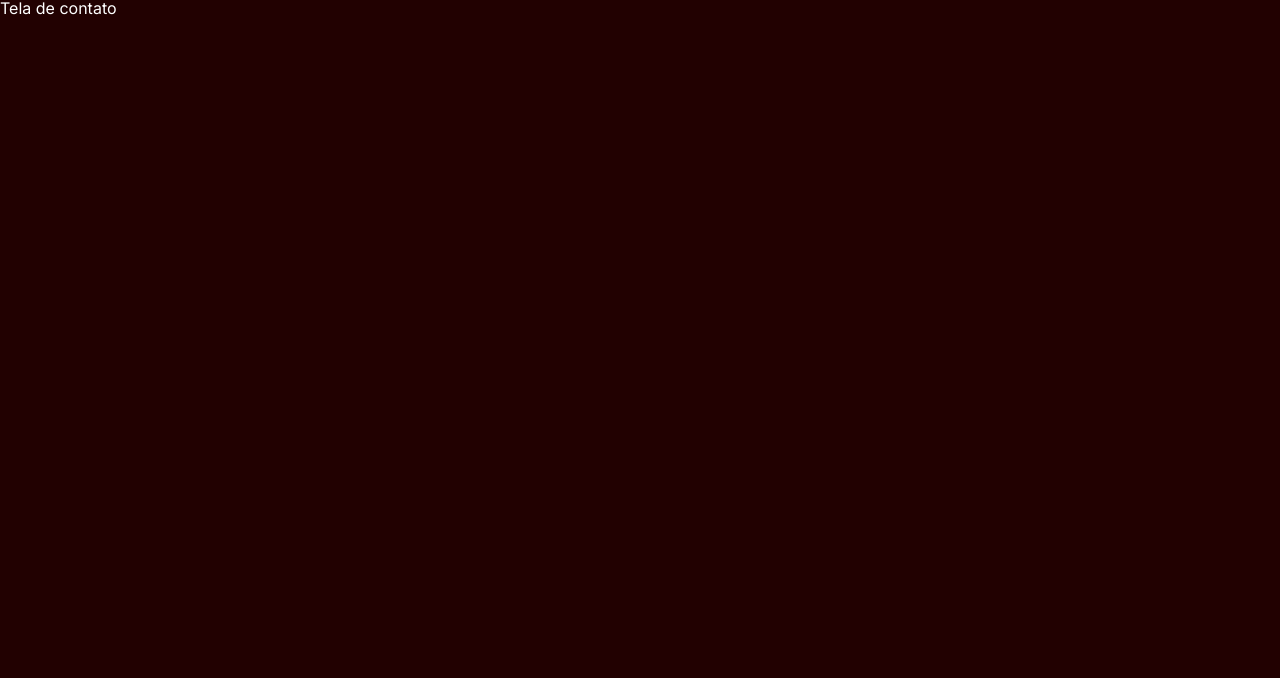
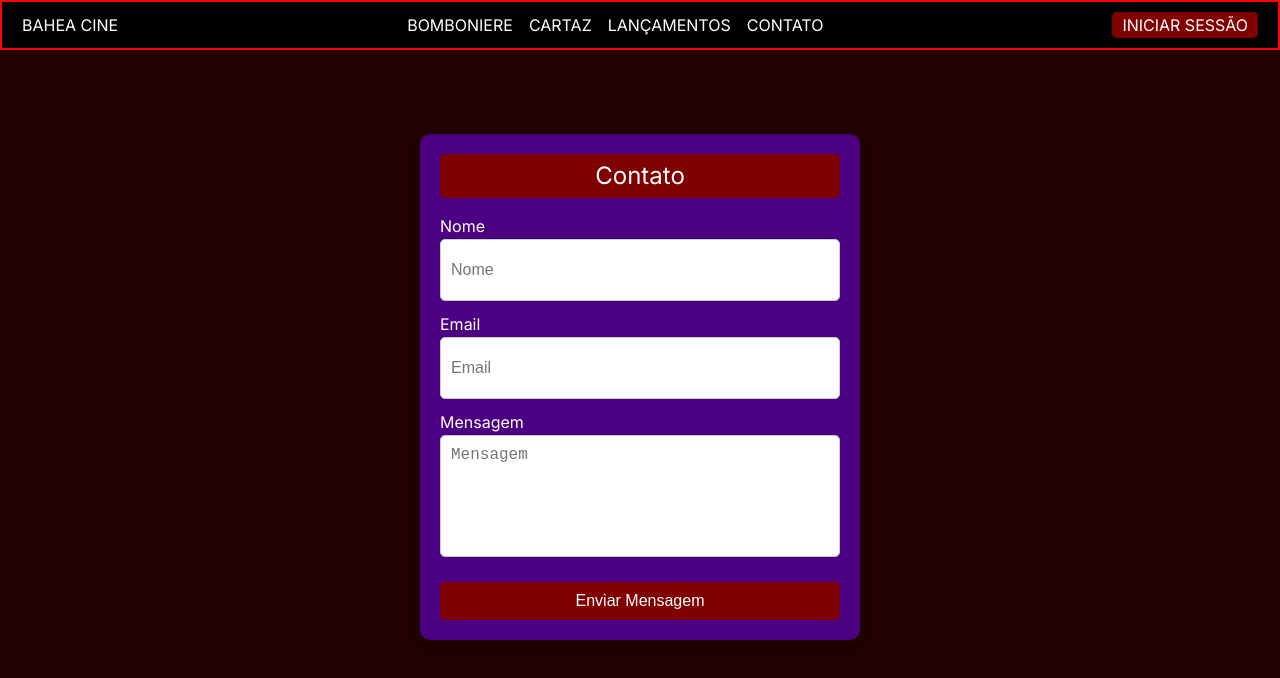
Before and after one commit to caioeduardo4100/projeto-bahea-cine, a Next.js app in the folder bahea-cine/: page /contato in a window 1280 px wide. Shown: the top 678 px of the page. Built offline with nearby package versions, Linux system fonts and the light colour scheme.

Commit message:
Add Contato

```diff
--- a/bahea-cine/src/app/contato/page.jsx
+++ b/bahea-cine/src/app/contato/page.jsx
@@ -1,9 +1,47 @@
-import styles from "./page.style.css";
+import React from 'react';
+import './page.style.css';
 
-export default function Contatos() {
-    return (
-        <main>
-            <h1>Tela de contato</h1>
-        </main>
-    )
-}
+const ContactPage = () => {
+  return (
+    <div>
+      <header className="navbar">
+        <div className="logo">
+          <h1>BAHEA CINE</h1>
+        </div>
+        <nav>
+          <a href="/bomboniere">BOMBONIERE</a>
+          <a href="/cartaz">CARTAZ</a>
+          <a href="/lancamentos">LANÇAMENTOS</a>
+          <a href="/contato">CONTATO</a>
+        </nav>
+        <div className="login">
+          <a href="/login">INICIAR SESSÃO</a>
+        </div>
+      </header>
+      <div className="contact-container">
+        <div className="contact-card">
+          <div className="contact-header">
+            <h1>Contato</h1>
+          </div>
+          <form>
+            <div className="input-group">
+              <label htmlFor="name">Nome</label>
+              <input type="text" id="name" name="name" placeholder="Nome" required />
+            </div>
+            <div className="input-group">
+              <label htmlFor="email">Email</label>
+              <input type="email" id="email" name="email" placeholder="Email" required />
+            </div>
+            <div className="input-group">
+              <label htmlFor="message">Mensagem</label>
+              <textarea id="message" name="message" placeholder="Mensagem" required></textarea>
+            </div>
+            <button type="submit">Enviar Mensagem</button>
+          </form>
+        </div>
+      </div>
+    </div>
+  );
+};
+
+export default ContactPage;
--- a/bahea-cine/src/app/contato/page.style.css
+++ b/bahea-cine/src/app/contato/page.style.css
@@ -1,3 +1,164 @@
-h1 {
+html, body {
+    font-size: 16px;
+    margin: 0;
+    height: 100%;
+    width: 100%;
+    overflow-x: hidden;
+  }
+
+  body {
+    background-color: rgb(34, 1, 1);
+    font-family: Arial, sans-serif;
+  }
+
+  .page-container {
+    display: flex;
+    flex-direction: column;
+    height: 100%;
+    width: 100%;
+  }
+
+  .navbar {
+    display: flex;
+    justify-content: space-between;
+    align-items: center;
+    padding: 0.625rem 1.25rem; /* 10px 20px */
+    background-color: black;
     color: white;
-}
+    flex-wrap: wrap;
+    border: 2px solid red; /* Borda vermelha */
+    box-sizing: border-box;
+    margin-bottom: 4rem; /* Adiciona margem inferior */
+  }
+
+  .navbar .logo {
+    display: flex;
+    align-items: center;
+  }
+
+  .navbar .logo img {
+    height: 2.5rem; /* 40px */
+    vertical-align: middle;
+  }
+
+  .navbar nav {
+    display: flex;
+    justify-content: center;
+    flex-wrap: wrap;
+    flex: 1;
+  }
+
+  .navbar nav a {
+    margin: 0 0.5rem; /* 8px */
+    color: white;
+    text-decoration: none;
+    font-size: 1rem; /* 16px */
+  }
+
+  .navbar .login {
+    display: flex;
+    align-items: center;
+  }
+
+  .navbar .login a {
+    background-color: #800000;
+    padding: 0.3125rem 0.625rem; /* 5px 10px */
+    border-radius: 0.3125rem; /* 5px */
+    color: white;
+    text-decoration: none;
+    white-space: nowrap;
+  }
+
+  .contact-container {
+    flex: 1;
+    display: flex;
+    justify-content: center;
+    align-items: center;
+    padding: 1.25rem; /* 20px */
+  }
+
+  .contact-card {
+    background-color: #4b0082;
+    border-radius: 0.625rem; /* 10px */
+    box-shadow: 0 0.25rem 0.5rem rgba(0, 0, 0, 0.1); /* 0 4px 8px */
+    padding: 1.25rem; /* 20px */
+    width: 100%;
+    max-width: 25rem; /* 400px */
+  }
+
+  .contact-header {
+    display: flex;
+    justify-content: center;
+    align-items: center;
+    background-color: #800000;
+    border-radius: 0.3125rem; /* 5px */
+    padding: 0.625rem; /* 10px */
+    color: white;
+    margin-bottom: 1.25rem; /* 20px */
+  }
+
+  .contact-header h1 {
+    margin: 0;
+    font-size: 1.5rem; /* 24px */
+  }
+
+  .input-group {
+    display: flex;
+    flex-direction: column;
+    margin-bottom: 0.9375rem; /* 15px */
+  }
+
+  .input-group label {
+    margin-bottom: 0.3125rem; /* 5px */
+    color: white;
+  }
+
+  .input-group input,
+  .input-group textarea {
+    padding: 0.625rem; /* 10px */
+    border: 0.0625rem solid #ccc; /* 1px */
+    border-radius: 0.3125rem; /* 5px */
+    outline: none;
+    font-size: 1rem; /* 16px */
+  }
+
+  .input-group input {
+    height: 2.5rem; /* 40px */
+  }
+
+  .input-group textarea {
+    height: 6.25rem; /* 100px */
+    resize: none;
+  }
+
+  button {
+    width: 100%;
+    padding: 0.625rem; /* 10px */
+    border: none;
+    border-radius: 0.3125rem; /* 5px */
+    background-color: #800000;
+    color: white;
+    font-size: 1rem; /* 16px */
+    cursor: pointer;
+    margin-top: 0.625rem; /* 10px */
+  }
+
+  button:hover {
+    background-color: #3a0066;
+  }
+
+  /* Responsividade */
+  @media (max-width: 768px) {
+    .navbar nav {
+      flex-direction: column;
+      align-items: center;
+    }
+
+    .navbar nav a {
+      margin: 0.3125rem 0; /* 5px 0 */
+    }
+
+    .contact-card {
+      max-width: 90%;
+    }
+  }
```
